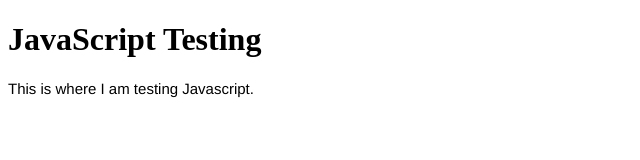
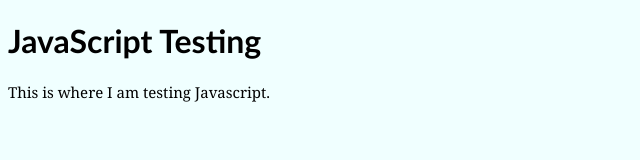
Before and after one commit to angelammor/javascript-sandbox, a plain HTML site: page index.html in a window 1280 px wide. Shown: the whole page, without its empty margins (0-640 px from the left). Drawn offline with Linux system fonts and the light colour scheme.

Commit message:
added body, h1 styles to CSS and changed font families

```diff
--- a/styles.css
+++ b/styles.css
@@ -1,4 +1,10 @@
+body {
+    background-color: azure;
+}
+h1 {
+    font-family: 'Gill Sans', 'Gill Sans MT', Calibri, 'Trebuchet MS', sans-serif;
+}
 p {
-    font-family:'Franklin Gothic Medium', 'Arial Narrow', Arial, sans-serif;
+    font-family: Cambria, Cochin, Georgia, Times, 'Times New Roman', serif;
     font-size: 15px;
 }
```
